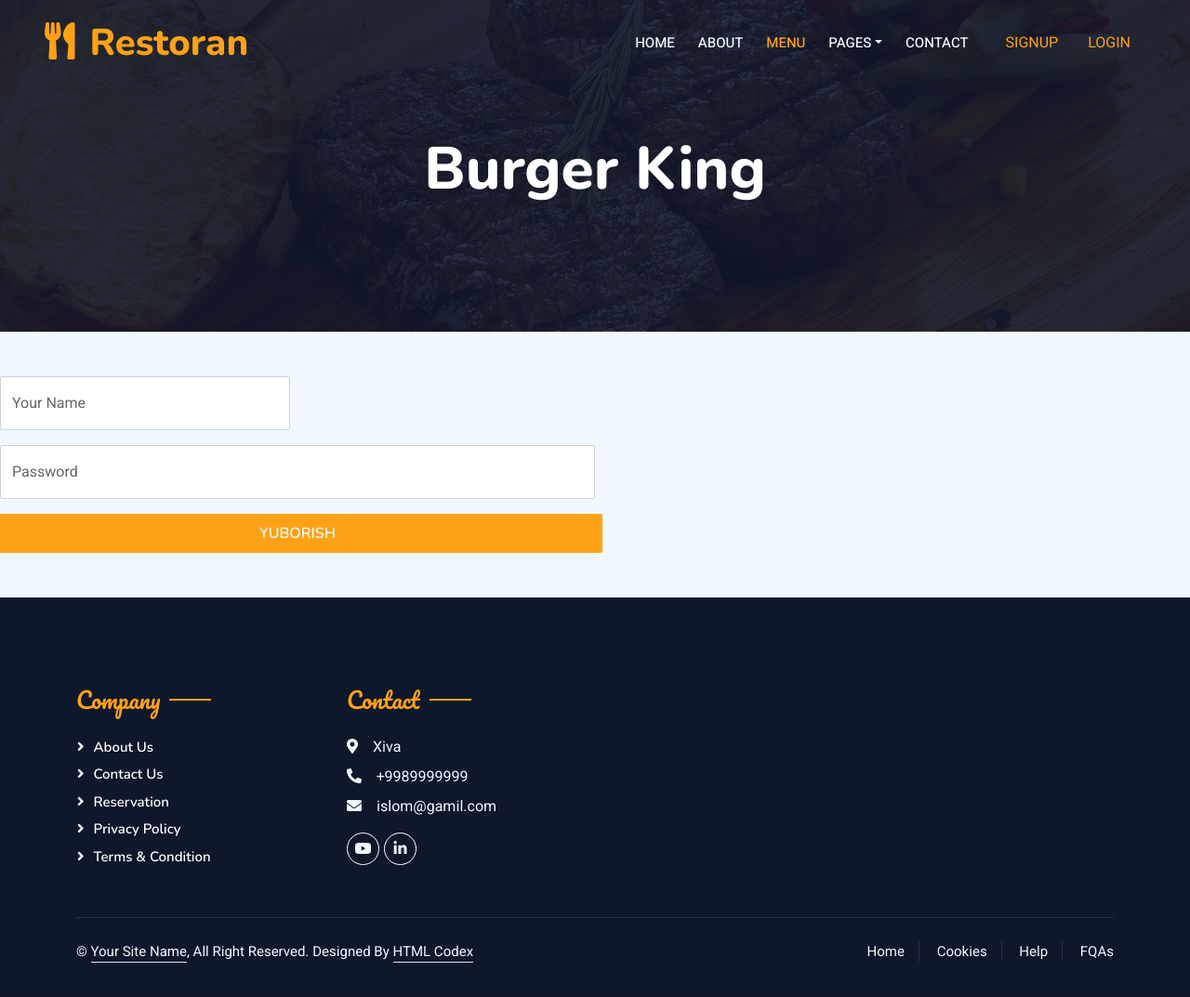
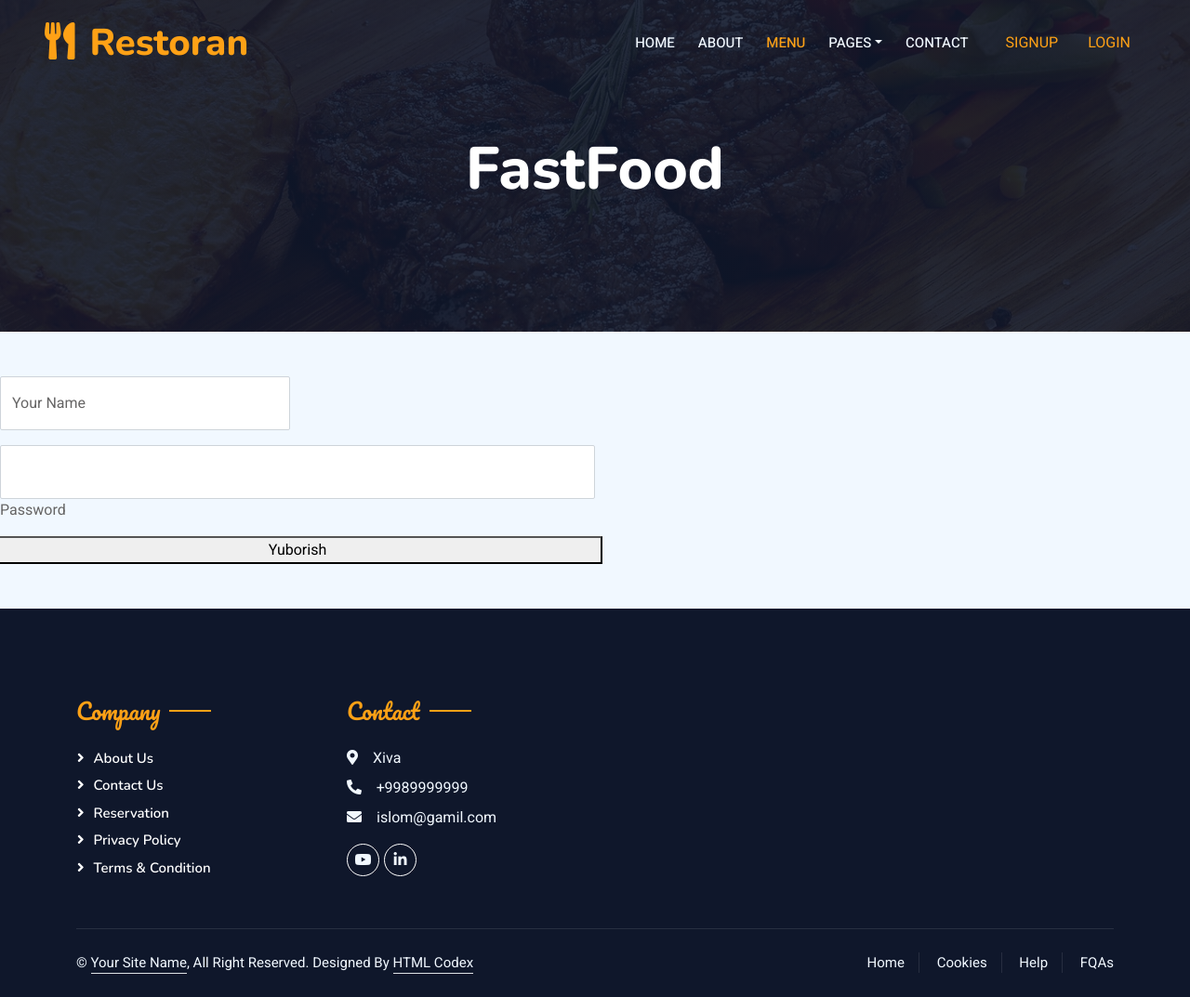
Before and after one commit to axmedov54/Burger-king, a Django app: template templates/login.html in a window 1280 px wide. Shown: the whole page at 93% size. Before the commit the page ends 1036 px from the top, so only its background shows below. Run offline with Django 5.2, Linux system fonts and the light colour scheme; the template is opened without the code that fills it, so the values that code supplies are empty; some libraries are stand-ins or nearby versions.

Commit message:
ishladiendi

```diff
--- a/templates/base.html
+++ b/templates/base.html
@@ -76,7 +76,7 @@
 
                 <div class="container-xxl py-5 bg-dark hero-header mb-5">
                     <div class="container text-center my-5 pt-5 pb-4">
-                        <h1 class="display-3 text-white mb-3 animated slideInDown">Burger King</h1>
+                        <h1 class="display-3 text-white mb-3 animated slideInDown">FastFood</h1>
                         <nav aria-label="breadcrumb">
 
                         </nav>
--- a/templates/index.html
+++ b/templates/index.html
@@ -39,7 +39,7 @@
                 </li>
             </ul>
             <div class="tab-content">
-                {% for post in Posts %}
+                {% for post in posts %}
                  <div id="tab-1" class="tab-pane fade show p-0 active">
 
                     <div class="row g-4">
--- a/templates/login.html
+++ b/templates/login.html
@@ -17,10 +17,11 @@
                 <div class="col-12">
                     <div class="form-floating">
                         <input type="text" class="form-control" id="Password" placeholder="Password" name="Passwordl">
-                        <label for="Password">Password</label>
+                        <lab
+                    el for="Password">Password</label>
                     </div>
                 </div>
-                <a href="" class="btn btn-primary py-2 px-4">Yuborish</a>
+                <button type="submit">Yuborish</button>
 
                 </div>
 
--- a/templates/singnup.html
+++ b/templates/singnup.html
@@ -23,17 +23,17 @@
                                     </div>
                                     <div class="col-12">
                                         <div class="form-floating">
-                                            <input type="text" class="form-control" id="Password" placeholder="Password" name="Password">
+                                            <input type="password" class="form-control" id="Password" placeholder="Password" name="Password">
                                             <label for="Password">Password</label>
                                         </div>
                                     </div>
                                     <div class="col-12">
                                         <div class="form-floating">
-                                            <input type="text" class="form-control" id="Password2" placeholder="Password" name="Password2">
+                                            <input type="password" class="form-control" id="Password2" placeholder="Password" name="Password2">
                                             <label for="Password2">Password</label>
                                         </div>
                                     </div>
-                                    <a href="" class="btn btn-primary py-2 px-4">Yuborish</a>
+                                    <button type="submit">Yuborish</button>
 
                                     </div>
 
```
Also changed, not shown: db.sqlite3, media/photos/l.jpg (added).
